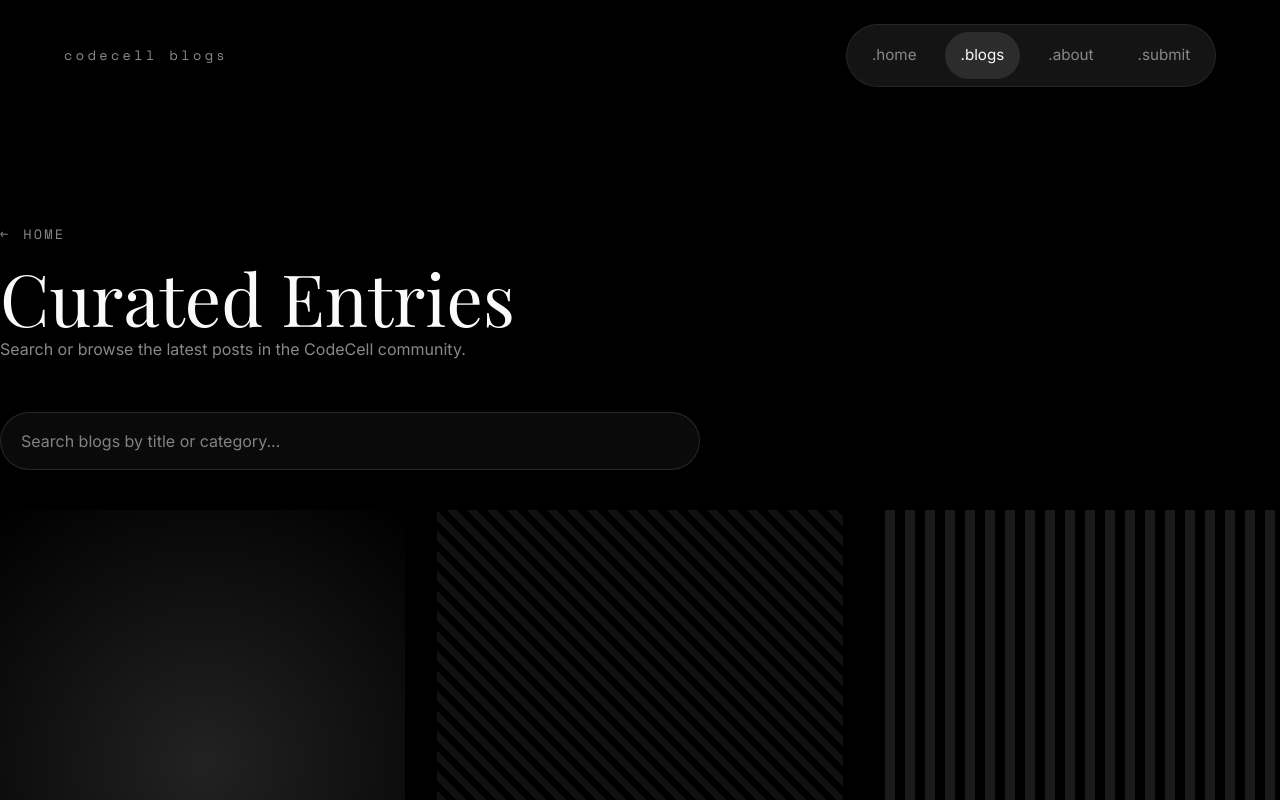
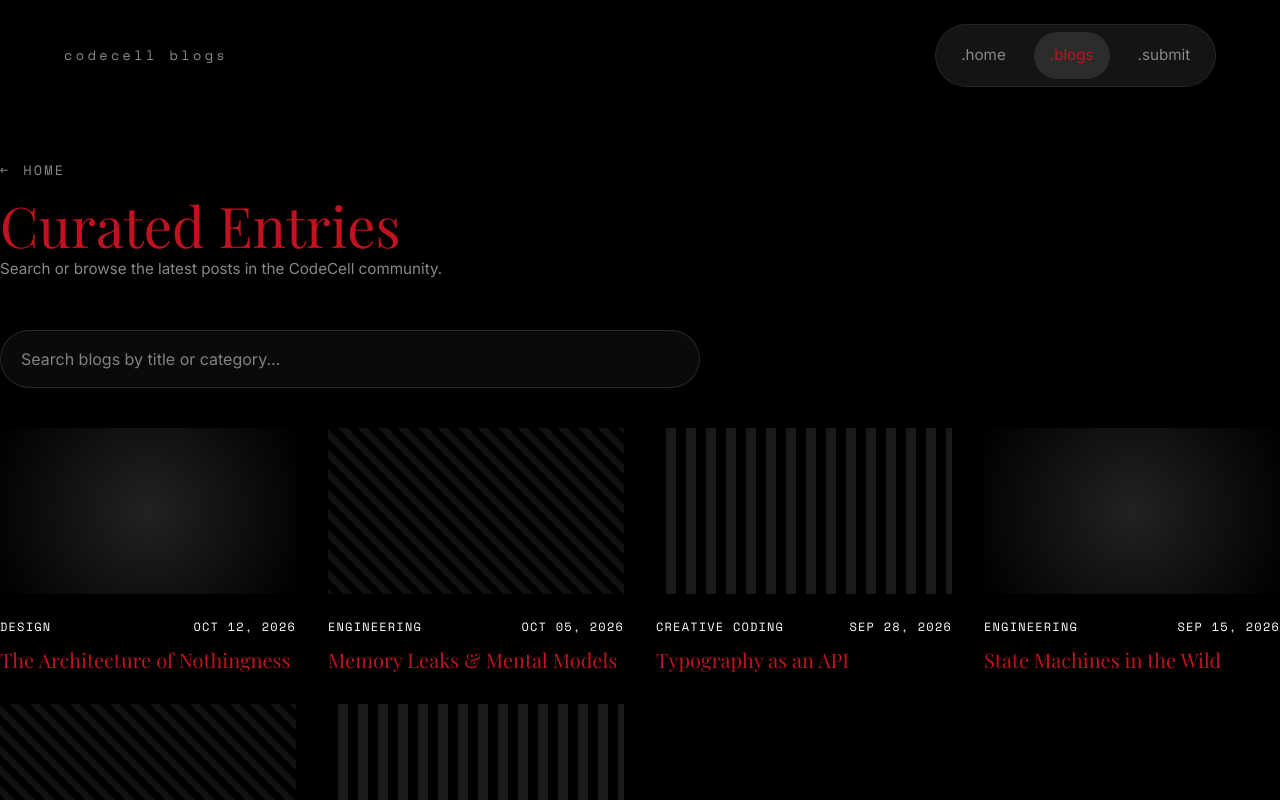
Before and after one commit to shravikamhatre/codecellblogs, a React (Vite) app in the folder client/: page /blogs in a window 1280 px wide. Shown: the top 800 px of the page. Built offline with nearby package versions, Linux system fonts and the light colour scheme; a web font is replaced by a local one.

Commit message:
update: viewer pages redo with red detailing

```diff
--- a/client/src/App.jsx
+++ b/client/src/App.jsx
@@ -4,7 +4,6 @@
 import Nav from './components/Nav'
 import Home from './pages/Home'
 import Blogs from './pages/Blogs'
-import About from './pages/About'
 import AdminLayout from './pages/admin/AdminLayout'
 import Dashboard from './pages/admin/Dashboard'
 import Requests from './pages/admin/Requests'
@@ -34,7 +33,6 @@
             <Route path="/" element={<Home />} />
             <Route path="/blogs" element={<Blogs />} />
             <Route path="/blogs/:id" element={<BlogDetail />} />
-            <Route path="/about" element={<About />} />
           </Route>
 
           {/* Auth */}
--- a/client/src/components/AsciiInfinity.css
+++ b/client/src/components/AsciiInfinity.css
@@ -11,7 +11,7 @@
 .ascii-text {
   font-family: monospace;
   /* important for proper ASCII */
-  font-size: clamp(10px, 1.2vw, 14px);
+  font-size: clamp(4px, 0.85vw, 13px);
   line-height: 1.1;
   color: var(--text-color);
   white-space: pre;
@@ -21,8 +21,5 @@
 
   opacity: 0.6;
   /* softer, premium look */
-  letter-spacing: 0.1em;
-
-  transform: scale(1.05);
-  /* slight size boost */
+  letter-spacing: normal;
 }
--- a/client/src/components/BlogCard.css
+++ b/client/src/components/BlogCard.css
@@ -3,12 +3,12 @@
   flex-direction: column;
   gap: 1.5rem;
   cursor: pointer;
-  group: true;
+  height: 100%;
 }
 
 .card-visual {
   width: 100%;
-  aspect-ratio: 4 / 5;
+  aspect-ratio: 16 / 9;
   overflow: hidden;
   background-color: #111;
   position: relative;
@@ -43,6 +43,7 @@
   display: flex;
   flex-direction: column;
   gap: 0.75rem;
+  flex: 1;
 }
 
 .card-meta {
@@ -50,19 +51,19 @@
   justify-content: space-between;
   font-family: var(--font-accent);
   font-size: 0.75rem;
-  color: var(--text-muted);
+  color: white;
   text-transform: uppercase;
   letter-spacing: 0.1em;
 }
 
 .card-title {
   font-family: var(--font-heading);
-  font-size: 1.5rem;
-  color: var(--text-color);
+  font-size: 1.25rem;
+  color: #C1121F;
   line-height: 1.2;
-  transition: color var(--transition-normal);
+  transition: color var(--transition-normal), opacity var(--transition-normal);
 }
 
 .blog-card:hover .card-title {
-  color: #ccc;
+  opacity: 0.8;
 }
--- a/client/src/components/BlogList.css
+++ b/client/src/components/BlogList.css
@@ -1,6 +1,6 @@
 .blog-list-container {
   min-height: calc(100vh - 6rem);
-  padding: 8rem 0 6rem;
+  padding: 4rem 0 6rem;
 }
 
 .blog-header {
@@ -35,9 +35,10 @@
 }
 
 .blog-title {
-  font-size: clamp(2.75rem, 6vw, 4.5rem);
+  font-size: clamp(2rem, 4.5vw, 3.5rem);
   margin: 0;
   line-height: 1.04;
+  color: #C1121F;
 }
 
 .blog-subtitle {
@@ -45,7 +46,7 @@
   margin: 0;
   max-width: 42rem;
   line-height: 1.8;
-  font-size: 1rem;
+  font-size: 0.95rem;
 }
 
 .blog-search-row {
@@ -80,14 +81,20 @@
   gap: 2rem;
 }
 
-@media (min-width: 768px) {
+@media (min-width: 640px) {
   .blog-grid {
     grid-template-columns: repeat(2, minmax(0, 1fr));
   }
 }
 
-@media (min-width: 1080px) {
+@media (min-width: 1024px) {
   .blog-grid {
     grid-template-columns: repeat(3, minmax(0, 1fr));
   }
 }
+
+@media (min-width: 1280px) {
+  .blog-grid {
+    grid-template-columns: repeat(4, minmax(0, 1fr));
+  }
+}
--- a/client/src/components/Hero.css
+++ b/client/src/components/Hero.css
@@ -1,5 +1,5 @@
 .hero-container {
-  min-height: calc(100vh - 5rem);
+  height: calc(100vh - 6rem);
   position: relative;
   display: flex;
   align-items: center;
@@ -107,3 +107,9 @@
   padding-left: 80px;
   /* key shift */
 }
+
+.underline {
+  text-decoration: underline;
+  text-decoration-thickness: 3px;
+  text-underline-offset: 8px;
+}
--- a/client/src/components/Hero.jsx
+++ b/client/src/components/Hero.jsx
@@ -9,9 +9,9 @@
 
       <div className="hero-content container">
         <h1 className="hero-heading">
-          changing the <span className="accent">world</span>
+          changing the <span className="hero-heading">world</span>
           <br />
-          one <span className="italic">word</span>
+          one <span className="italic text-[#C1121F]">word</span>
           <br />
           at a time
         </h1>
--- a/client/src/components/Nav.css
+++ b/client/src/components/Nav.css
@@ -37,8 +37,12 @@
   font-size: 0.95rem;
 }
 
-.nav-link:hover,
-.nav-link.active {
+.nav-link:hover {
   color: var(--text-color);
   background: rgba(255, 255, 255, 0.1);
 }
+
+.nav-link.active {
+  color: #C1121F;
+  background: rgba(255, 255, 255, 0.1);
+}
--- a/client/src/components/Nav.jsx
+++ b/client/src/components/Nav.jsx
@@ -13,9 +13,6 @@
         <NavLink to="/blogs" className={({ isActive }) => (isActive ? 'nav-link active' : 'nav-link')}>
           .blogs
         </NavLink>
-        <NavLink to="/about" className={({ isActive }) => (isActive ? 'nav-link active' : 'nav-link')}>
-          .about
-        </NavLink>
         <NavLink to="/login" className={({ isActive }) => (isActive ? 'nav-link active' : 'nav-link')}>
           .submit
         </NavLink>
--- a/client/src/components/ui/button-witn-icon.jsx
+++ b/client/src/components/ui/button-witn-icon.jsx
@@ -4,7 +4,8 @@
 const ButtonWithIconDemo = () => {
   return (
     <Button className="relative text-sm font-medium rounded-full h-12 p-1 ps-6 pe-14 group transition-all duration-500 hover:ps-16 hover:pe-6 w-fit overflow-hidden cursor-pointer">
-      <span className="relative z-10 transition-all duration-500 group-hover:translate-x-6">        View Blogs
+      <span className="relative z-10 transition-all duration-500 group-hover:translate-x-6">
+        View Blogs
       </span>
       <div className="absolute right-1 w-10 h-10 bg-background text-foreground rounded-full flex items-center justify-center transition-all duration-500 group-hover:right-[calc(100%-60px)] group-hover:rotate-45">
         <ArrowUpRight size={16} />
--- a/client/src/components/ui/button.jsx
+++ b/client/src/components/ui/button.jsx
@@ -43,8 +43,9 @@
         {...props}
       />
     )
-  },
+  }
 )
+
 Button.displayName = "Button"
 
 export { Button, buttonVariants }
--- a/client/src/pages/About.css
+++ /dev/null
@@ -1,23 +0,0 @@
-.about-page {
-  min-height: calc(100vh - 5rem);
-  padding: 8rem 0 6rem;
-}
-
-.about-copy {
-  max-width: 720px;
-  display: grid;
-  gap: 1.5rem;
-}
-
-.about-copy h1 {
-  margin: 0;
-  font-size: clamp(2.5rem, 5vw, 4rem);
-  line-height: 1.05;
-}
-
-.about-copy p {
-  color: var(--text-muted);
-  font-size: 1rem;
-  line-height: 1.8;
-  max-width: 42rem;
-}
--- a/client/src/pages/About.jsx
+++ /dev/null
@@ -1,21 +0,0 @@
-import React from 'react'
-import './About.css'
-
-const About = () => {
-  return (
-    <section className="about-page container">
-      <div className="about-copy">
-        <p className="section-label">About</p>
-        <h1>Quiet writing. Editorial clarity.</h1>
-        <p>
-          CodeCell Blogs is an experimental editorial platform built for
-          reflective ideas and thoughtful design. Every article is presented in
-          a minimal, high-contrast frame that honors typography, pacing, and
-          atmosphere.
-        </p>
-      </div>
-    </section>
-  )
-}
-
-export default About
```
